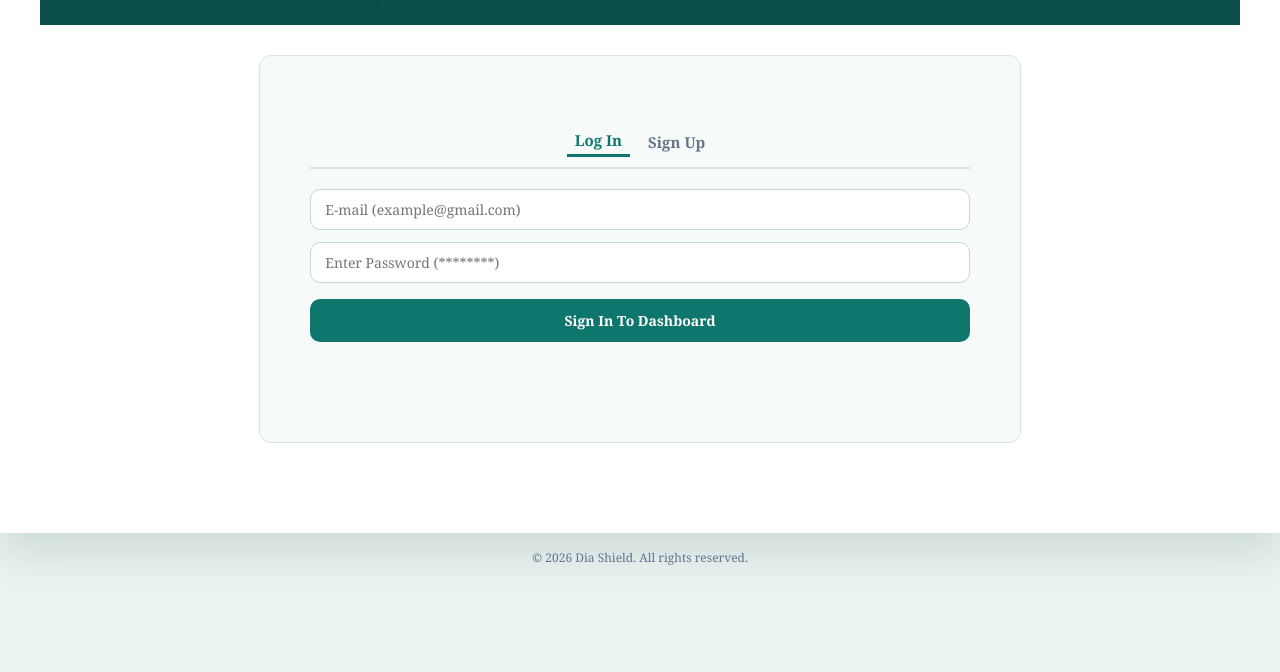
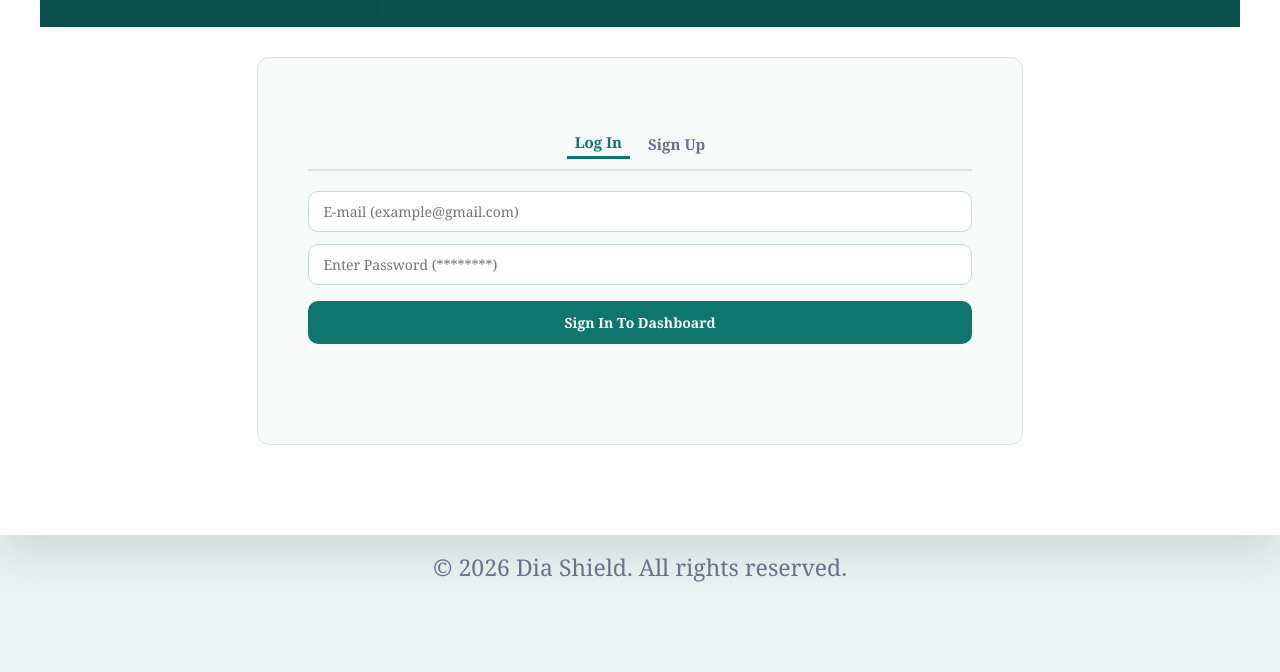
Before and after one commit to mac-handel999/Diabetes-Guard, a website: page public/index.html in a window 1280 px wide. Shown: the part 190-862 px from the top of the page. Drawn offline with nearby package versions, Linux system fonts and the light colour scheme.

Commit message:
changed the font-size to 23px

```diff
--- a/public/style.css
+++ b/public/style.css
@@ -21,6 +21,7 @@
     margin: 0;
     padding: 0;
     box-sizing: border-box;
+    font-size:23px;
     font-family: Georgia, 'Times New Roman', Times, serif, -apple-system, Arial, sans-serif;
 }
 
@@ -28,6 +29,7 @@ body {
     background: #eaf3f1;
     color: var(--text-dark);
     min-height: 100vh;
+    font-size: 23px;
 }
 
 .app-container {
```
